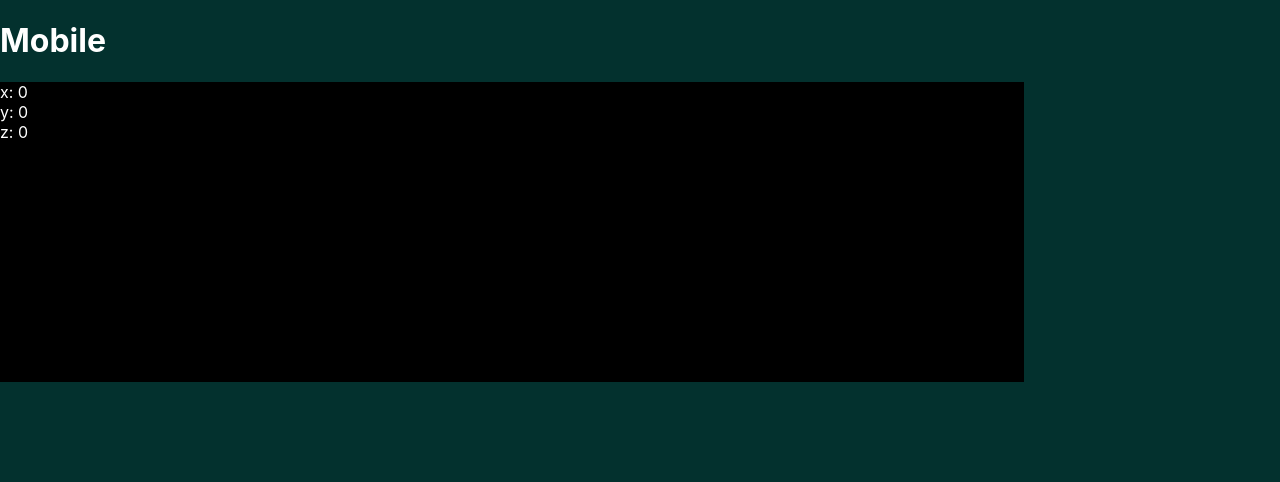
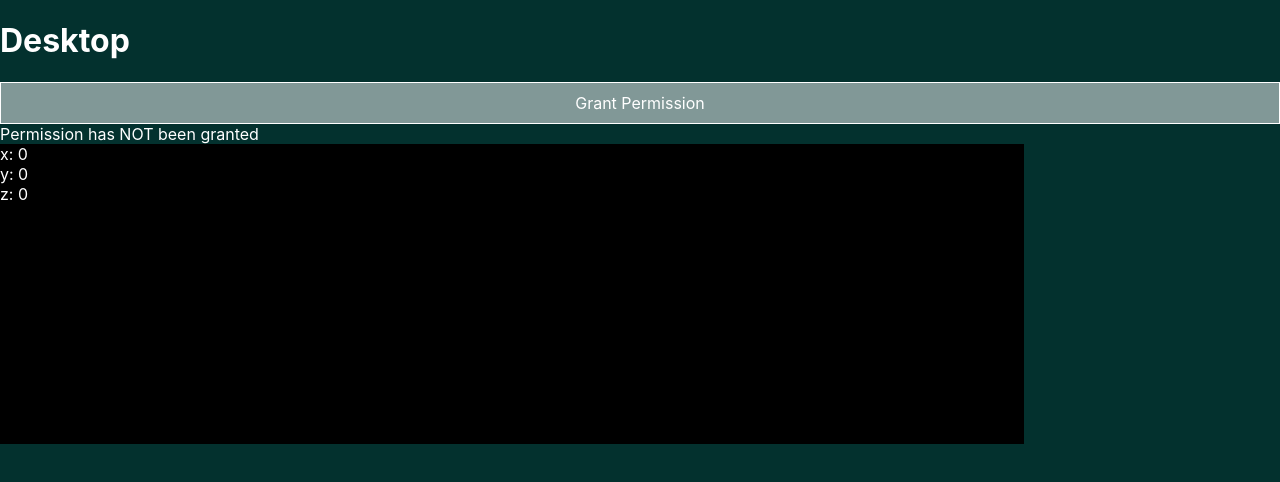
Before and after one commit to alecmcgovern/iss-interactive, a React (Create React App) app: page /controller in a window 1280 px wide. Shown: the top 482 px of the page. Built offline with nearby package versions, Linux system fonts and the light colour scheme; no server answers; the HTML template or start-up script is replaced by a standard one.

Commit message:
request permission, setup https local tunnel

```diff
--- a/src/MobileController/controller.js
+++ b/src/MobileController/controller.js
@@ -5,11 +5,11 @@ import './controller.scss';
 function Controller() {
 	const [ isMobile, setIsMobile ] = useState(false);
 	const [ rotation, setRotation ] = useState({ x: 0, y: 0, z: 0 });
+	const [ permission, setPermission ] = useState(false);
 
 	useEffect(() => {
-		if (window.DeviceOrientationEvent) {
+		if (window.DeviceOrientationEvent && window.DeviceOrientationEvent.requestPermission) {
 			setIsMobile(true);
-			window.addEventListener("deviceorientation", orientationChange);
 		} else {
 			setIsMobile(false);
 		}
@@ -17,7 +17,20 @@ function Controller() {
 		return () => {
 			window.removeEventListener("deviceorientation", orientationChange);
 		}
-	}, [])
+	}, []);
+
+	function onClick() {
+		window.DeviceOrientationEvent.requestPermission()
+			.then(response => {
+				if (response == 'granted') {
+					setPermission(true);
+					window.addEventListener("deviceorientation", orientationChange);
+				} else {
+					setPermission(false);
+					console.log("permission has not been granted for orientation controls");
+				}
+			})
+	}
 
 	function orientationChange(event) {
 		if (event.alpha && event.beta && event.gamma) {
@@ -32,6 +45,8 @@ function Controller() {
 	return (
 		<div className="controller">
 			<h1>{isMobile ? "Mobile" : "Desktop" }</h1>
+			<div className="button" onClick={onClick}>Grant Permission</div>
+			<div>{`Permission has ${permission ? "" : "NOT"} been granted`}</div>
 			<div className="view">
 				<div>{`x: ${rotation.x}`}</div>
 				<div>{`y: ${rotation.y}`}</div>
--- a/src/MobileController/controller.scss
+++ b/src/MobileController/controller.scss
@@ -5,9 +5,21 @@
 	height: 100vh;
 	background-color: var(--dark-green);
 	color: white;
+	display: flex;
+	flex-direction: column;
 
 	.header {
 
+	}
+
+	.button {
+		background-color: rgba(255,255,255, 0.5);
+		border: 1px solid white;
+		height: 40px;
+
+		display: flex;
+		justify-content: center;
+		align-items: center;
 	}
 
 	.view {
--- a/src/sockets/api.js
+++ b/src/sockets/api.js
@@ -1,7 +1,7 @@
 import openSocket from 'socket.io-client';
 
-const socket = openSocket('http://localhost:8000');
-// const socket = openSocket(window.location.hostname);
+// const socket = openSocket('http://localhost:8000');
+const socket = openSocket(window.location.hostname);
 
 
 // CLIENT CONNECTION CONTROLS
```
